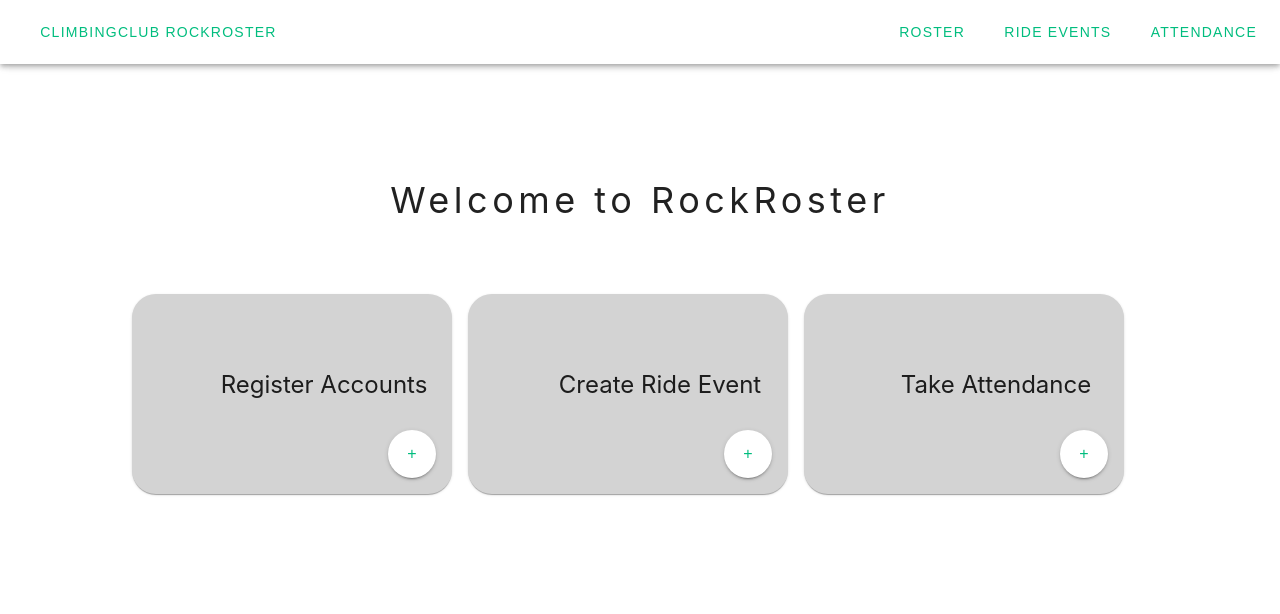
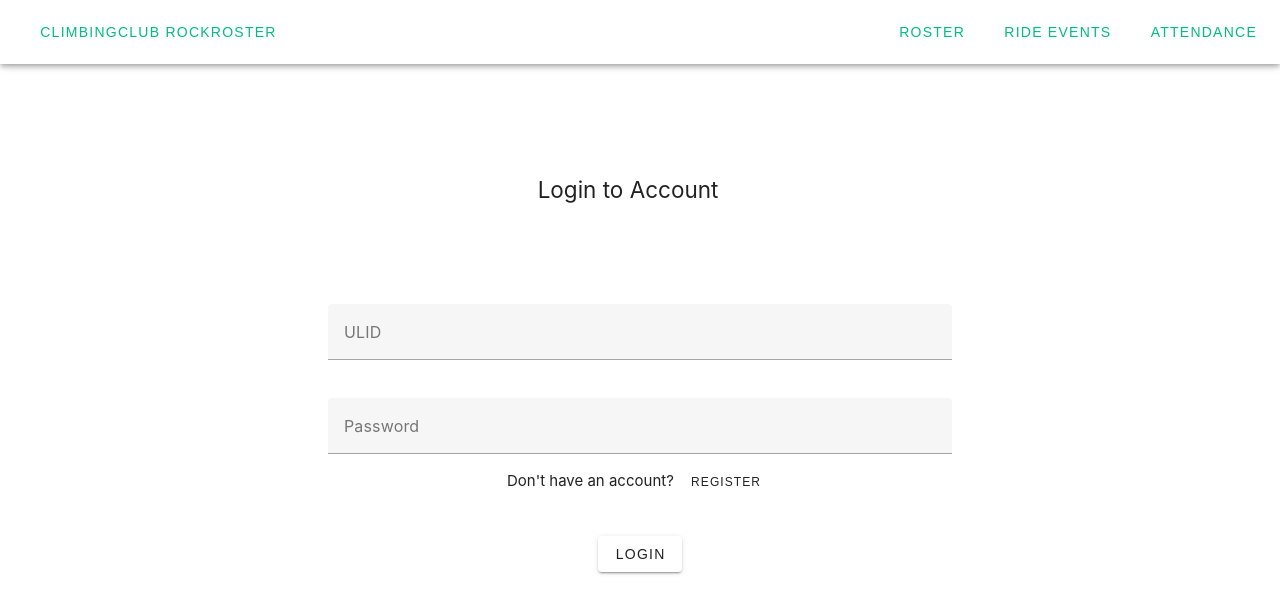
Before and after one commit to angelaleone/climbing-club-webapp, a Vue app: page / in a window 1280 px wide. Shown: the top 614 px of the page. Built offline with nearby package versions, Linux system fonts and the light colour scheme.

Commit message:
login screen

```diff
--- a/src/router/index.ts
+++ b/src/router/index.ts
@@ -6,12 +6,18 @@ import AttendanceView from '@/views/AttendanceView.vue'
 import CreateAttendanceSheetView from '@/views/CreateAttendanceSheetView.vue'
 import CreateRideEventView from '@/views/CreateRideEventView.vue'
 import ResgisterAccountView from '@/views/ResgisterAccountView.vue'
+import LoginScreen from '@/views/LoginScreen.vue'
 
 const router = createRouter({
   history: createWebHistory(import.meta.env.BASE_URL),
   routes: [
     {
       path: '/',
+      name: 'login',
+      component: LoginScreen
+    },
+    {
+      path: '/home',
       name: 'home',
       component: HomeView
     },
--- /dev/null
+++ b/src/views/LoginScreen.vue
@@ -0,0 +1,75 @@
+<script></script>
+<template>
+  <div>
+    <div>
+      <v-row class="title-row">
+        <h2>Login to Account</h2>
+      </v-row>
+    </div>
+
+    <div class="content-container">
+      <v-col>
+        <v-row class="row-styles">
+          <div class="long-input">
+            <v-text-field label="ULID"> </v-text-field>
+          </div>
+        </v-row>
+        <v-row class="row-styles">
+          <div class="long-input">
+            <v-text-field label="Password"> </v-text-field>
+          </div>
+        </v-row>
+        <v-row class="row-styles">
+          <span class="register-text"
+            >Don't have an account?
+            <v-btn variant="text" size="small" @click="$router.push('/register')"
+              >register</v-btn
+            ></span
+          >
+        </v-row>
+        <v-row class="btn-group-container">
+          <div>
+            <v-btn class="btn" @click="$router.push('/home')"> login </v-btn>
+          </div>
+        </v-row>
+      </v-col>
+    </div>
+  </div>
+</template>
+
+<style scoped>
+.content-container {
+  padding-top: 10vh;
+}
+.name-input {
+  padding: 1vh;
+  width: 40vh;
+}
+.long-input {
+  padding: 1vh;
+  width: 80vh;
+}
+.btn-group-container {
+  justify-content: center;
+}
+.btn {
+  min-width: 10vh;
+  margin: 5vh;
+}
+
+.title-row {
+  display: flex;
+  align-items: center;
+  justify-content: center;
+  width: 100%;
+  padding-top: 15vh;
+  padding-bottom: 2.5vh;
+}
+.row-styles {
+  justify-content: center;
+  align-items: center;
+}
+.register-text {
+  margin-top: -2vh;
+}
+</style>
--- a/src/views/ResgisterAccountView.vue
+++ b/src/views/ResgisterAccountView.vue
@@ -48,7 +48,7 @@
   </div>
 </template>
 
-<style>
+<style scoped>
 .content-container {
   padding-top: 10vh;
 }
```
